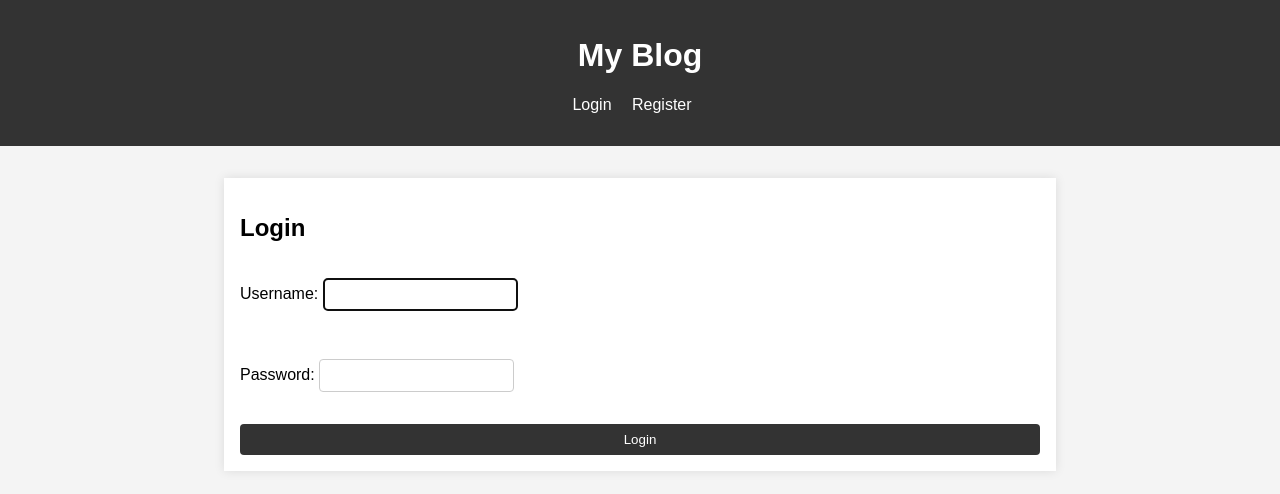
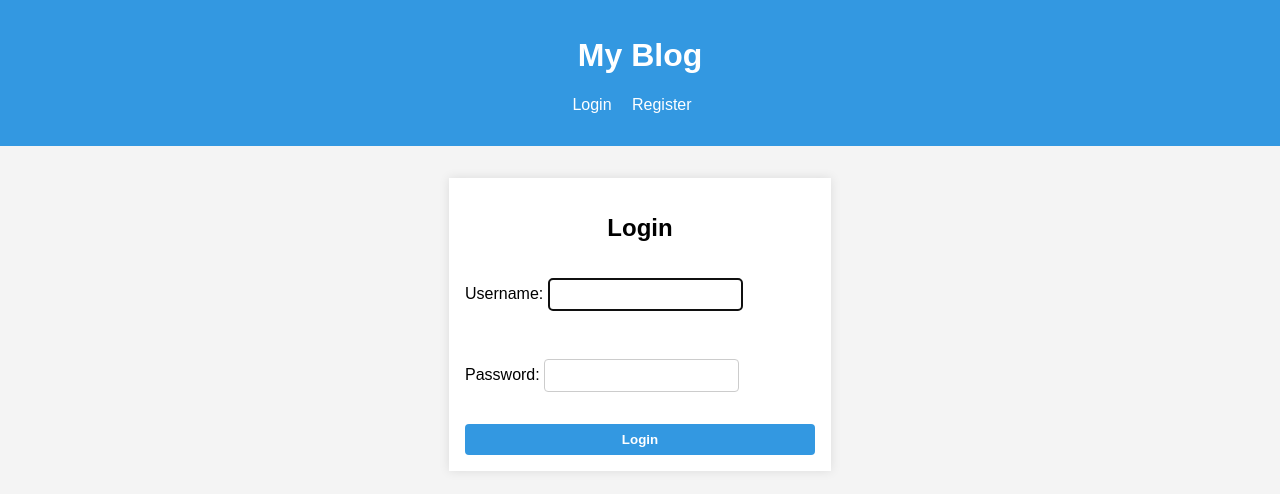
Before and after one commit to Rushabh-d7/dj-blg, a Django app: page /accounts/login/ in a window 1280 px wide. Shown: the top 494 px of the page. Run offline with Django 5.2, Linux system fonts and the light colour scheme.

Commit message:
Second commit

```diff
--- a/accounts/templates/registration/base.html
+++ b/accounts/templates/registration/base.html
@@ -12,7 +12,7 @@
             background-color: #f4f4f4;
         }
         header {
-            background-color: #333;
+            background-color: #3398E1;;
             color: #fff;
             padding: 1rem;
             text-align: center;
@@ -51,14 +51,14 @@
         }
         form button {
             padding: 0.5rem;
-            background-color: #333;
+            background-color: #3398E1;
             color: #fff;
             border: none;
             border-radius: 4px;
             cursor: pointer;
         }
         form button:hover {
-            background-color: #555;
+            background-color: #0271c0;
         }
     </style>
 </head>
--- a/accounts/templates/registration/login.html
+++ b/accounts/templates/registration/login.html
@@ -1,10 +1,16 @@
 {% extends "registration/base.html" %}
 
 {% block content %}
-  <h2>Login</h2>
-  <form method="post">
-    {% csrf_token %}
-    {{ form.as_p }}
-    <button type="submit">Login</button>
-  </form>
+
+  <style>
+    main{
+      max-width: 350px;
+    }
+  </style>
+    <h2 style="text-align: center;">Login</h2>
+    <form method="post">
+      {% csrf_token %}
+      {{ form.as_p }}
+      <button type="submit" style="font-weight: bolder;">Login</button>
+    </form>
 {% endblock %}
--- a/accounts/templates/registration/register.html
+++ b/accounts/templates/registration/register.html
@@ -1,10 +1,10 @@
 {% extends "registration/base.html" %}
 
 {% block content %}
-  <h2>Register</h2>
+  <h2 style="text-align: center;">Register</h2>
   <form method="post">
     {% csrf_token %}
     {{ form.as_p }}
-    <button type="submit">Register</button>
+    <button type="submit" style="font-weight: bolder;">Register</button>
   </form>
 {% endblock %}
--- a/blog/templates/blog/blogs_index.html
+++ b/blog/templates/blog/blogs_index.html
@@ -5,6 +5,7 @@
         font-family: "Roboto", sans-serif;
         font-size: 18px;
         background-color: #fdfdfd;
+
     }
 
     .head_text {
@@ -14,6 +15,7 @@
     .card {
         box-shadow: 0 16px 48px #E3E7EB;
     }
+
 </style>
 
 <header class="masthead">
@@ -29,7 +31,7 @@
         </div>
     </div>
 </header>
-<div class="container">
+<div class="container" style="display: flex; max-width: 950px;">
     <div class="row">
         <!-- Blog Entries Column -->
         <div class="col-md-8 mt-3 center">
--- a/blog/templates/blog/post_detail.html
+++ b/blog/templates/blog/post_detail.html
@@ -20,7 +20,7 @@
 </header>
 
 
-<div class="container">
+<div class="container" style="flex-direction: column; max-width: 1150px; margin-left: 475px;">
     <div class="row">
         <div class="col-md-10 mt-5 center">
             <div class="card mb-4">
@@ -28,7 +28,7 @@
                     <h2 class="card-title">{{ post.title }}</h2>
                     <p class="card-text text-muted h6">Author: {{ post.author }}</p>
                     <p class="card-text text-muted h6">Created On: {{ post.created_on }}</p>
-                    <p class="card-text">{{post.content|slice:":400" }}</p>
+                    <p class="card-text" style="font-size: larger;">{{post.content|slice:":400" }}</p>
                     <a href="/blog" class="btn btn-primary">Home</a>
                 </div>
             </div>
@@ -49,7 +49,7 @@
             </div>
 
             {% if user.is_authenticated %}
-            <h3>Add a Comment</h3>
+            <h3 style="padding-top: 20px; padding-bottom: 5px;">Add a Comment</h3>
             <form method="post">
                 {% csrf_token %}
                 {{ form.as_p }}
```
Also changed, not shown: blog/templates/blog/create_blog.html (+18 -2 lines), db.sqlite3.
